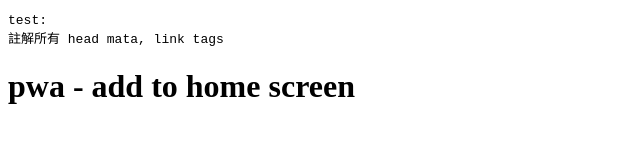
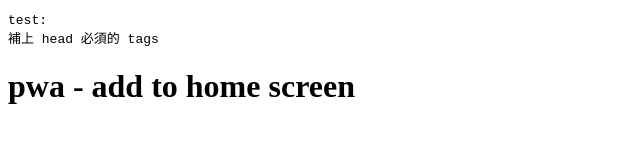
Before and after one commit to oooooo/pwa-just-add-to-home-screen, a browser extension: page index.html in a window 1280 px wide. Shown: the full height of the page, 0-640 px from the left. Drawn offline with Linux system fonts and the light colour scheme.

Commit message:
改頁面註解

```diff
--- a/index.html
+++ b/index.html
@@ -6,9 +6,10 @@
     <meta http-equiv="X-UA-Compatible" content="ie=edge" />
     <title>pwa add to home screen</title>
     <!-- 參考資料 https://hackmd.io/Zf3XAdjxTeqXG7W_y-PrZw?both -->
-    <!-- pwa tags -->
+    <!-- pwa tags must -->
     <link rel="manifest" href="manifest.json" />
-    <!-- <meta name="theme-color" content="#f8bbd0" /> -->
+    <meta name="theme-color" content="#f8bbd0" />
+    <link rel="apple-touch-icon" sizes="192x192" href="icon/ios-icon-192.jpg" />
     <!-- 覆蓋？ -->
     <!-- <link rel="icon" sizes="192x192" href="icon/icon-192.png" />
     <link rel="icon" sizes="512x512" href="icon/icon-512.png" /> -->
@@ -63,7 +64,7 @@
   <body>
     <pre>
       test:
-      註解所有 head mata, link tags
+      補上 head 必須的 tags
     </pre>
     <h1>pwa - add to home screen</h1>
     <!-- <img src="https://oooooo.github.io/pwa-just-add-to-home-screen/icon/icon-192.png" alt="" /> -->
```
